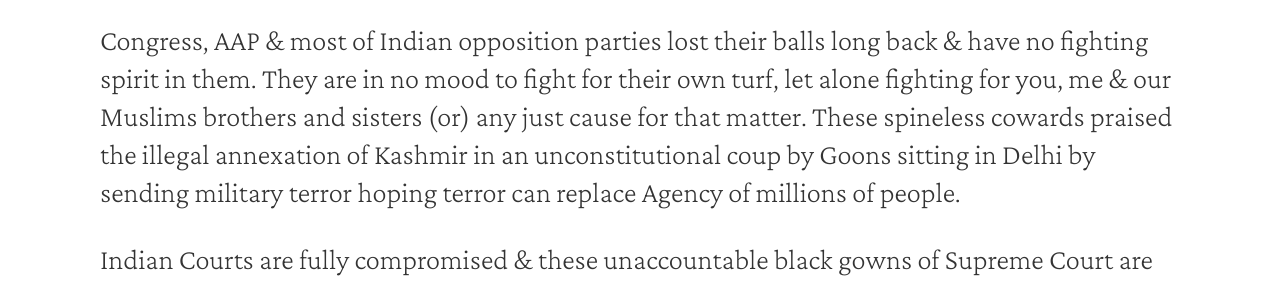
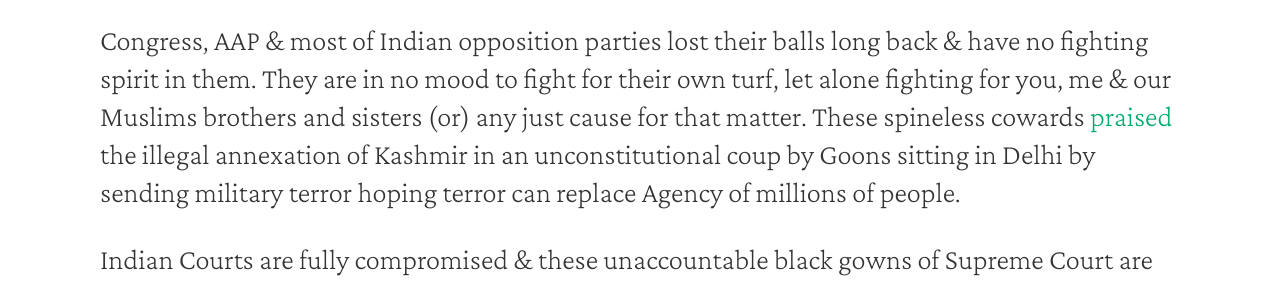
Before and after one commit to thekalinga/thekalinga.in, a Jekyll site: the page built from _posts/2019-11-24-why-fascist-nrc-should-be-opposed/2019-11-24-why-fascist-nrc-should-be-opposed.md, in a window 1280 px wide and 900 px high, scrolled down 719 px. Shown: the part 236-521 px from the top of the window. Built offline with Jekyll 4.4.1, drawn with Linux system fonts in a browser that asks for light colours; nearby versions of some CDN libraries; some of the changed lines change nothing that is shown.

Commit message:
fixed minor issue

```diff
--- a/_posts/2019-11-24-why-fascist-nrc-should-be-opposed/2019-11-24-why-fascist-nrc-should-be-opposed.md
+++ b/_posts/2019-11-24-why-fascist-nrc-should-be-opposed/2019-11-24-why-fascist-nrc-should-be-opposed.md
@@ -30,7 +30,7 @@
 
 Congress, AAP & most of Indian opposition parties lost their balls long back & have no fighting spirit in them.
 They are in no mood to fight for their own turf, let alone fighting for you, me & our Muslims brothers and sisters (or) any just cause for that matter.
-These spineless cowards praised the illegal annexation of Kashmir in an unconstitutional coup by Goons sitting in Delhi by sending military terror hoping terror can replace Agency of millions of people.
+These spineless cowards [praised](https://www.telegraphindia.com/india/aap-hails-scrapping-of-article-370-supports-bill-on-bifurcation-of-j-k/cid/1695887) the illegal annexation of Kashmir in an unconstitutional coup by Goons sitting in Delhi by sending military terror hoping terror can replace Agency of millions of people.
 
 Indian Courts are fully compromised & these unaccountable black gowns of Supreme Court are the ones who imposed this cruel NRC on Assam & sat idle for more than 100 days while the [fundamental rights of Kashmiries are violated](https://www.livelaw.in/top-stories/kashmir-internet-shutdown-for-over-100-days-a-violation-of-right-to-life-submits-dushyant-dave-149949) thru military terror.
 
```
